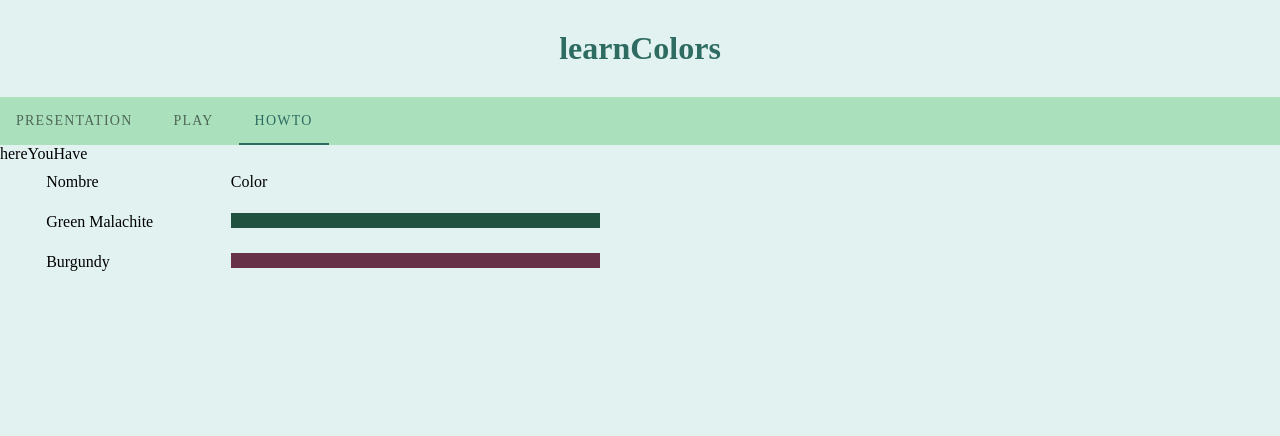
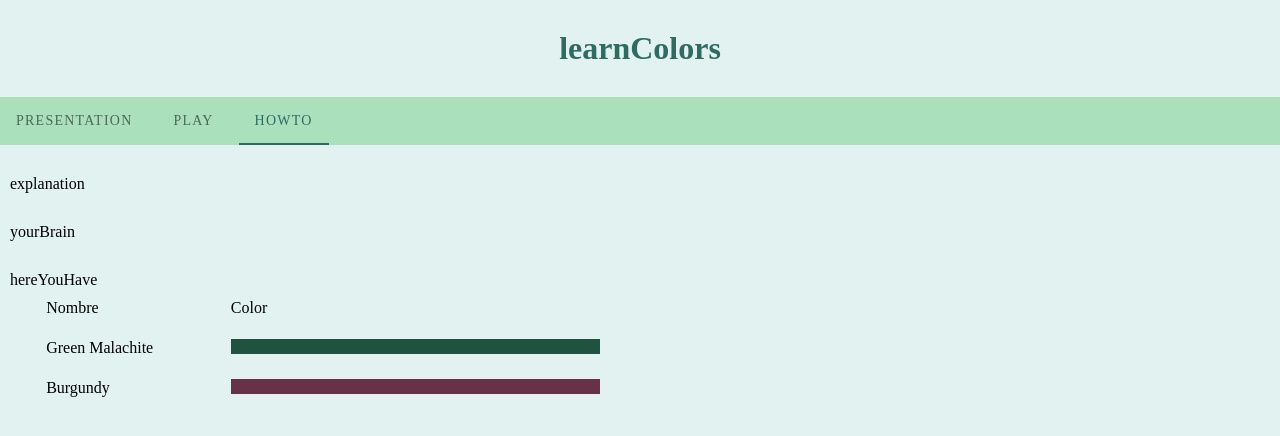
Before and after one commit to alexvkcr/colors, a Vue app: page /howto in a window 1280 px wide. Shown: the top 436 px of the page. Built offline with nearby package versions, Linux system fonts and the light colour scheme.

Commit message:
feat: text for the how to page

```diff
--- a/src/components/HowTo.vue
+++ b/src/components/HowTo.vue
@@ -1,5 +1,7 @@
 <template>
   <div class="HowTo">
+    <p>{{ $t('explanation') }}</p>
+    <p>{{ $t('yourBrain') }}</p>
     <p>{{ $t('hereYouHave') }}</p>
     <color-list :prop-color-list="propColorList"></color-list>
   </div>
@@ -9,10 +11,14 @@
 <i18n>
 {
   "es": {
-    "hereYouHave": "Aquí tienes todos los colores disponibles"
+    "explanation": "Esta web te permite aprender una gran variedad de colores. El objetivo es ir más allá de los colores que todos conocemos y aprender más colores y más bonitos.",
+    "yourBrain": "Tu cerebro se beneficiará y dejarás huella en los demás con tu sabiduría :p",
+    "hereYouHave": "Aquí tienes todos los colores disponibles que aprenderás"
   },
   "en": {
-    "hereYouHave": "Here you have all the colors available"
+    "explanation": "This website allows you to learn a great variety of colors. The point is to go beyond the colors we all know and to learn more colors and more beautiful colors.",
+    "yourBrain": "Your brain will benefit and you'll impact others with your wisdom :p",
+    "hereYouHave": "Here you have all the colors available thet you'll learn"
   }
 }
 </i18n>
@@ -33,4 +39,7 @@ export default {
 </script>
 
 <style scoped>
+p{
+  margin: 30px 10px 0;
+}
 </style>
```
